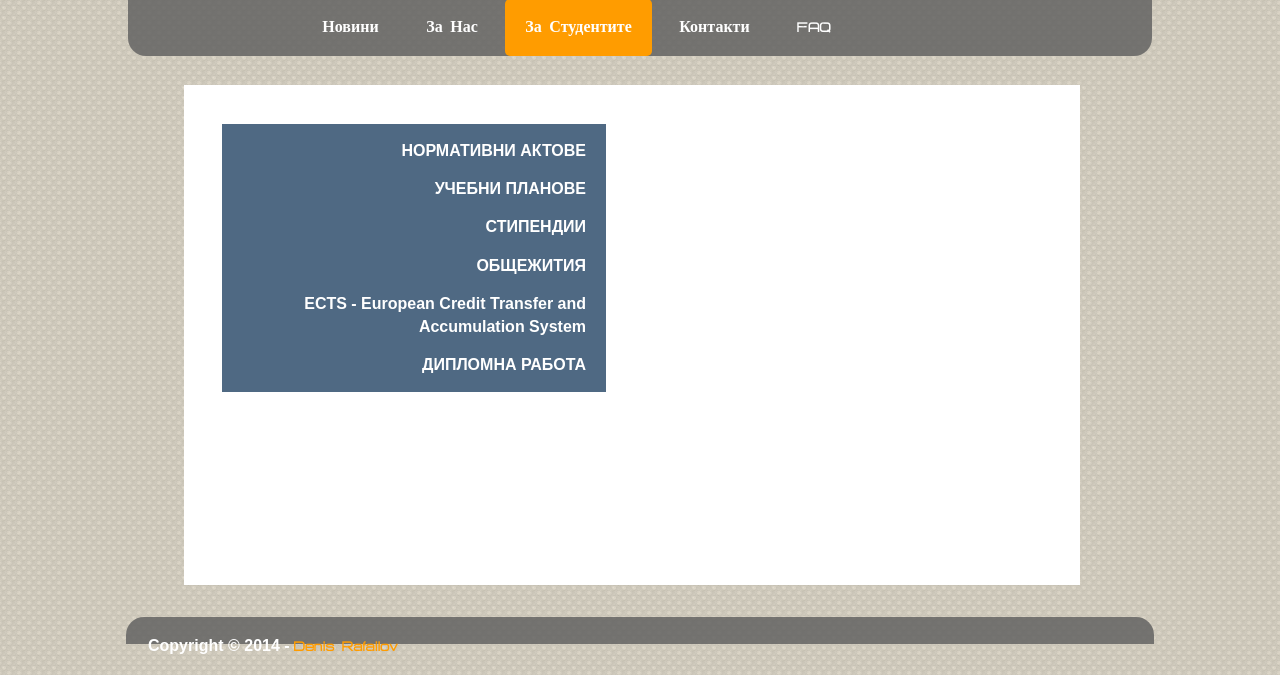
After one commit to rafailov/HTMU-site, a PHP site: page /students.php in a window 1280 px wide. The commit adds this page. Shown: the part 351-1026 px from the top of the page. Run offline with PHP 8.4, Linux system fonts and the light colour scheme; data comes from the database, SQL or seed files in the repository; data that the repository does not hold is empty; some libraries are stand-ins or nearby versions.

Commit message:
add facebook like box and students.php info

```diff
--- a/Footer.html
+++ b/Footer.html
@@ -1,5 +1,20 @@
 <footer>
     <p>Copyright © 2014 - <span>Denis Rafailov</span></p>
+
+
+<div id="fb-root"></div>
+<script>(function(d, s, id) {
+  var js, fjs = d.getElementsByTagName(s)[0];
+  if (d.getElementById(id)) return;
+  js = d.createElement(s); js.id = id;
+  js.src = "//connect.facebook.net/bg_BG/sdk.js#xfbml=1&version=v2.0";
+  fjs.parentNode.insertBefore(js, fjs);
+}(document, 'script', 'facebook-jssdk'));</script>
+
+
+
+<div class="fb-like-box" data-href="https://www.facebook.com/student.uctm" data-height="50" data-colorscheme="light" data-show-faces="false" data-header="false" data-stream="false" data-show-border="false"></div>
+
 </footer>
 
 </div>
--- a/For-us.php
+++ b/For-us.php
@@ -3,7 +3,7 @@ require_once('header.html');
 ?>
                 <li ><a href="index.php" id="newsbutton" class="unActive help">Новини</a></li>
                 <li ><a href="For-us.php" id="forus" class="active help">За Нас</a></li>
-                <li ><a href="#" id="forStudents" class="unActive help">За Студентите</a></li>
+                <li ><a href="students.php" id="forStudents" class="unActive help">За Студентите</a></li>
                 <li><a href="contacts.php" id="contacts" class="unActive help">Контакти</a></li>
                 <li><a href="#" id="faq" class="unActive help">FAQ</a></li>
             </ul>
--- a/contacts.php
+++ b/contacts.php
@@ -3,7 +3,7 @@ require_once('header.html');
 ?>
                 <li ><a href="index.php" id="newsbutton" class="unActive help">Новини</a></li>
                 <li ><a href="For-us.php" id="forus" class="unActive help">За Нас</a></li>
-                <li ><a href="#" id="forStudents" class="unActive help">За Студентите</a></li>
+                <li ><a href="students.php" id="forStudents" class="unActive help">За Студентите</a></li>
                 <li><a href="contacts.php" id="contacts" class="active help">Контакти</a></li>
                 <li><a href="#" id="faq" class="unActive help">FAQ</a></li>
             </ul>
--- a/css/main.css
+++ b/css/main.css
@@ -344,6 +344,13 @@ footer{
 }
 footer p{
     margin-left: 20px;
+    margin-right: 70px;
+    display: inline-block;
+    float: left;
+}
+footer .fb-like-box{
+    margin-left: 10px;
+    display: inline-block;
 }
 footer span{
     font-family: hurtm;
@@ -539,6 +546,35 @@ footer span{
 }
 #contactSection{
     margin: 0 !important;
+}
+
+/*============================================================================================================================
+Students style
+*/
+
+#studentSection{
+    width: 100%;
+    min-height: 500px;
+    background:white;
+
+}
+#studentDocMenu{
+    position: absolute;
+    width: 30%;
+    min-height: 266px;
+    margin:3%;
+    background:rgba(35,68,101,0.8);
+
+    text-align: right;
+}
+#studentDocMenu p{
+    //color: #c46900;
+    color: white;
+    padding:0 20px;
+}
+#studentDocMenu p:hover{
+    cursor: pointer;
+    color:#ffa100;
 }
 
 /* ================================================================================================================================================================
--- a/index.php
+++ b/index.php
@@ -4,7 +4,7 @@ require_once('getNews.php');
 ?>
                         <li ><a href="index.php" id="newsbutton" class="active help">Новини</a></li>
                         <li ><a href="For-us.php" id="forus" class="unActive help">За Нас</a></li>
-                        <li ><a href="#" id="forStudents" class="unActive help">За Студентите</a></li>
+                        <li ><a href="students.php" id="forStudents" class="unActive help">За Студентите</a></li>
                         <li><a href="contacts.php" id="contacts" class="unActive help">Контакти</a></li>
                         <li><a href="#" id="faq" class="unActive help">FAQ</a></li>
                     </ul>
--- /dev/null
+++ b/students.php
@@ -0,0 +1,31 @@
+<?php require_once('header.html');?>
+                <li ><a href="index.php" id="newsbutton" class="unActive help">Новини</a></li>
+                <li ><a href="For-us.php" id="forus" class="unActive help">За Нас</a></li>
+                <li ><a href="students.php" id="forStudents" class="active help">За Студентите</a></li>
+                <li><a href="contacts.php" id="contacts" class="unActive help">Контакти</a></li>
+                <li><a href="#" id="faq" class="unActive help">FAQ</a></li>
+            </ul>
+        </nav>
+    </header>
+    <section>
+    	<article></article>
+    	<article>
+    		<section id="studentSection" >
+    			<div id="studentDocMenu" >
+    				<p>НОРМАТИВНИ АКТОВЕ</p>
+    				<p>УЧЕБНИ ПЛАНОВЕ</p>
+    				<p>СТИПЕНДИИ</p>
+    				<p>ОБЩЕЖИТИЯ</p>
+    				<p>ECTS - European Credit Transfer and Accumulation System</p>
+    				<p>ДИПЛОМНА РАБОТА</p>
+    			</div>
+    			<div id="studentFileMenu">
+    				<p></p>
+
+    			</div>
+    		</section>
+    	</article>
+    	<article></article>
+    </section>
+
+<?php require_once('Footer.html'); ?>
```
Also changed, not shown: .htaccess.
